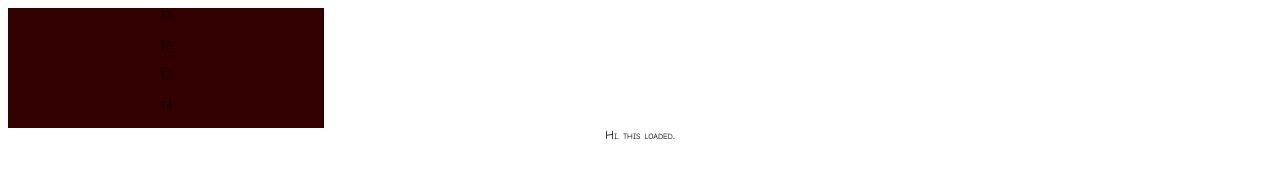
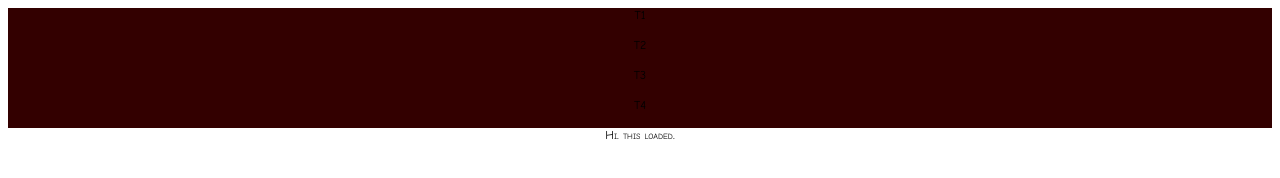
Before and after one commit to donjli/hello-world, a plain HTML site: page index.html in a window 1280 px wide. Drawn offline with Linux system fonts and the light colour scheme.

Commit message:
Update index.html

```diff
--- a/index.html
+++ b/index.html
@@ -3,7 +3,7 @@
   <title>Hello World</title>
   <!-- <link rel="shortcut icon" href="/favicon.ico" /> -->
   <style type="text/css">
-    #titlebar {
+    .titlebar {
         text-align: center;
         height: 30px;
         margin: 0px;
@@ -32,10 +32,10 @@
   </style>
 </head>
 <body>
-<div id="titlebar">T1</div>
-<div id="titlebar">T2</div>
-<div id="titlebar">T3</div>
-<div id="titlebar">T4</div>
+<div class="titlebar">T1</div>
+<div class="titlebar">T2</div>
+<div class="titlebar">T3</div>
+<div class="titlebar">T4</div>
 <div id="main"> Hi. this loaded. </div>
 </body>
 </html>
```
